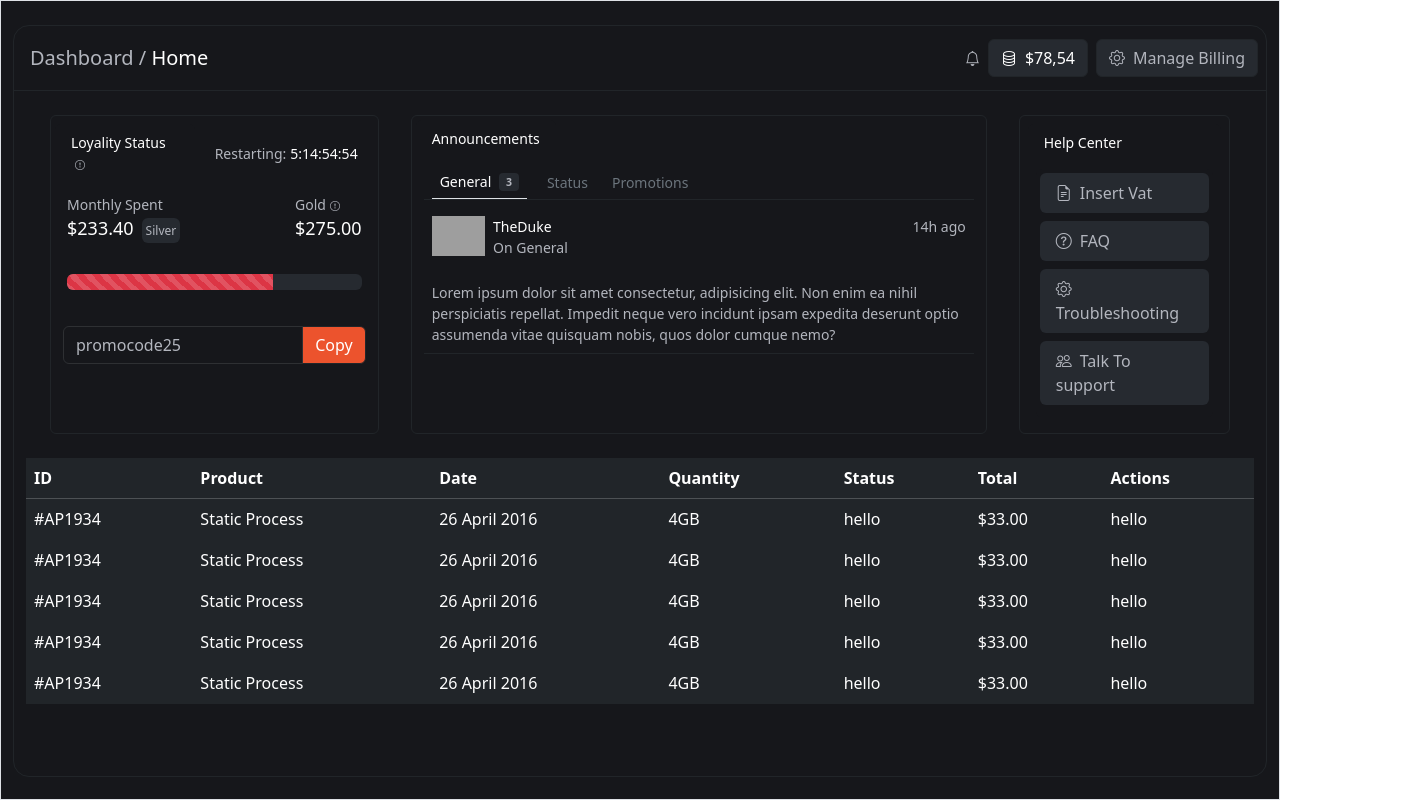
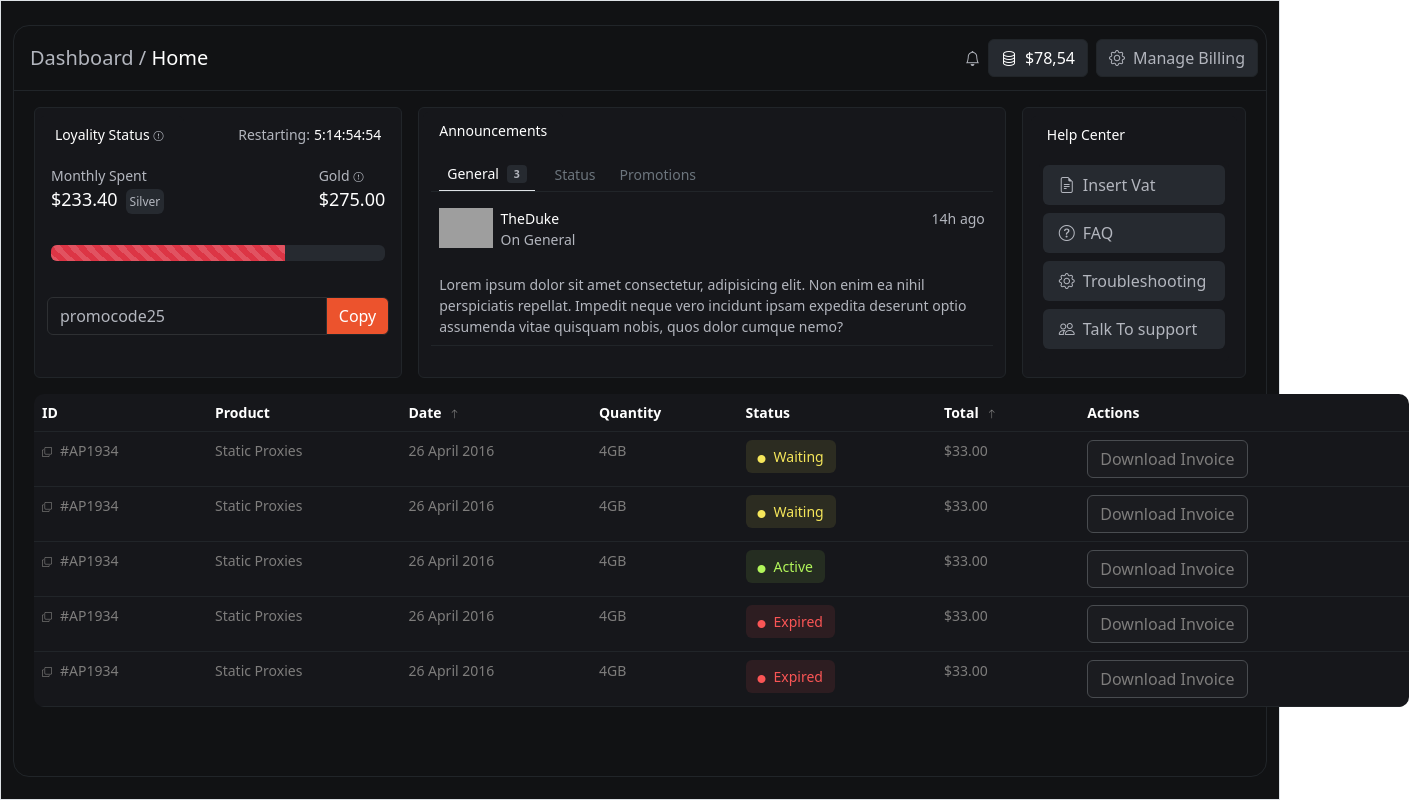
Before and after one commit to saurabhcodes25/DashView, a React (Create React App) app: page / in a window 1280 px wide. Shown: the whole page, 1409 px wide, since content can reach past the window. Built offline with nearby package versions, Linux system fonts and the light colour scheme; grey boxes are pictures that could not be loaded.

Commit message:
changes to products table

```diff
--- a/public/index.html
+++ b/public/index.html
@@ -26,7 +26,6 @@
     <title>Saurabh</title>
   </head>
   <body>
-    <noscript>You need to enable JavaScript to run this app.</noscript>
     <div id="root"></div>
     <!--
       This HTML file is a template.
--- a/src/components/lemonDashboard.jsx
+++ b/src/components/lemonDashboard.jsx
@@ -14,7 +14,7 @@ import {
 function Lemon() {
   return (
     <>
-      <Container fluid className="border bg-cards " style={{ height: "100vh" }}>
+      <Container fluid className="border bg-dark2" style={{ height: "100vh" }}>
         <Container
           fluid
           className="border border-dark mt-4 p-0 rounded-4"
@@ -45,12 +45,15 @@ function Lemon() {
             </div>
           </Container>
 
+          {/* card1 */}
           <Container fluid className="">
             <div
-              className="d-flex text-white p-2 justify-content-between"
+              className="d-flex text-white align-content-start justify-content-between "
               style={{ fontSize: 14 }}
             >
-              <Card className="m-3  pt-2 p-1 bg-cards text-white border-dark ">
+              <Card className="mt-3 m-2  pt-2 p-1 bg-cards text-white border-dark "
+                style={{ width: "500px" }}
+              >
                 <div className="d-flex  align-items-center justify-content-between">
                   <Card.Header className="border-0">
                     Loyality Status
@@ -111,7 +114,10 @@ function Lemon() {
 
               {/* card2 */}
 
-              <Card className="m-3 p-1 bg-cards text-white border-dark w-50">
+              <Card
+                className="mt-3 m-2 p-1 bg-cards text-white border-dark"
+                style={{ width: "800px" }}
+              >
                 <div className="d-flex  align-items-center justify-content-between">
                   <Card.Header className="border-0">Announcements</Card.Header>
                 </div>
@@ -170,7 +176,10 @@ function Lemon() {
               </Card>
 
               {/* card3 */}
-              <Card className="m-3 p-2 bg-cards text-white border-dark">
+              <Card
+                className="mt-3 m-2 p-2 bg-cards text-white border-dark"
+                style={{ width: "300px" }}
+              >
                 <Card.Header className="border-0" style={{ fontSize: 14 }}>
                   Help Center
                 </Card.Header>
@@ -198,68 +207,146 @@ function Lemon() {
                 </ListGroup>
               </Card>
             </div>
-            <div>
-              <Table className="p-2  table-dark text-white">
-                <thead className="">
+
+              <Table
+                className="pt-3 m-2 p-2 ts-4 table-info border-dark justify-items-center"
+                style={{ width: "1375px",borderRadius:"10px",overflow:"hidden",WebkitTextFillColor:"white",fontSize:14  }}
+              >
+                <thead className=" text-white fw-light">
                   <tr className="">
-                    <th>ID</th>
+                    <th  className="">ID</th>
                     <th>Product</th>
-                    <th>Date</th>
+                    <th>
+                      Date
+                      <i class="bi bi-arrow-up p-2 " style={{WebkitTextFillColor:"grey",fontSize:"10px"}}></i>
+                    </th>
                     <th>Quantity</th>
                     <th>Status</th>
-                    <th>Total</th>
+                    <th>
+                      Total
+                      <i class="bi bi-arrow-up p-2" style={{WebkitTextFillColor:"grey",fontSize:"10px"}}></i>
+                    </th>
                     <th>Actions</th>
                   </tr>
                 </thead>
-                <tbody className="border-bottom border-dark">
-                  <tr>
-                    <td>#AP1934</td>
-                    <td>Static Process</td>
+                <tbody className="text-grey" style={{WebkitTextFillColor:"#7E7D7C"}}>
+                  <tr className="border-bottom border-dark">
+                    <td>
+                      <i
+                        class="bi bi-copy pe-2"
+                        style={{ fontSize: "10px" }}
+                      ></i>
+                      #AP1934
+                    </td>
+                    <td>Static Proxies</td>
                     <td>26 April 2016</td>
                     <td>4GB</td>
-                    <td>hello</td>
+                    <td><Button className=" border-0 text-red2" style={{backgroundColor:'#2C2C21',WebkitTextFillColor:'#F5E65A',fontSize:14}}>
+                    <i class="bi bi-circle-fill me-2" style={{fontSize:"8px"}}></i>
+
+                        Waiting
+                      </Button></td>
                     <td>$33.00</td>
-                    <td>hello</td>
+                    <td>
+                      <Button className="bg-cards border-gray3 text-grey button-bg">
+                        Download Invoice
+                      </Button>
+                    </td>
                   </tr>
-                  <tr>
-                    <td>#AP1934</td>
-                    <td>Static Process</td>
+                  <tr className="border-bottom border-dark">
+                    <td>
+                      <i
+                        class="bi bi-copy pe-2"
+                        style={{ fontSize: "10px" }}
+                      ></i>
+                      #AP1934
+                    </td>
+                    <td>Static Proxies</td>
                     <td>26 April 2016</td>
                     <td>4GB</td>
-                    <td>hello</td>
+                    <td><Button className=" border-0 " style={{backgroundColor:'#2C2C21',WebkitTextFillColor:'#F5E65A',fontSize:14}}>
+                    <i class="bi bi-circle-fill me-2" style={{fontSize:"8px"}}></i>
+
+                        Waiting
+                      </Button></td>
                     <td>$33.00</td>
-                    <td>hello</td>
+                    <td>
+                      <Button className="bg-cards border-gray3 text-grey button-bg">
+                        Download Invoice
+                      </Button>
+                    </td>
                   </tr>
-                  <tr>
-                    <td>#AP1934</td>
-                    <td>Static Process</td>
+                  <tr className="border-bottom border-dark">
+                    <td>
+                      <i
+                        class="bi bi-copy pe-2"
+                        style={{ fontSize: "10px" }}
+                      ></i>
+                      #AP1934
+                    </td>
+                    <td>Static Proxies</td>
                     <td>26 April 2016</td>
                     <td>4GB</td>
-                    <td>hello</td>
+                    <td><Button className=" border-0 text-red2" style={{backgroundColor:'#252D21',WebkitTextFillColor:'#B1F55A',fontSize:14}}>
+                    <i class="bi bi-circle-fill me-2" style={{fontSize:"8px"}}></i>
+
+                        Active
+                      </Button></td>
                     <td>$33.00</td>
-                    <td>hello</td>
+                    <td>
+                      <Button className="bg-cards border-gray3 text-grey button-bg">
+                        Download Invoice
+                      </Button>
+                    </td>
                   </tr>
-                  <tr>
-                    <td>#AP1934</td>
-                    <td>Static Process</td>
+                  <tr className="border-bottom border-dark">
+                    <td>
+                      <i
+                        class="bi bi-copy pe-2"
+                        style={{ fontSize: "10px" }}
+                      ></i>
+                      #AP1934
+                    </td>
+                    <td>Static Proxies</td>
                     <td>26 April 2016</td>
                     <td>4GB</td>
-                    <td>hello</td>
+                    <td>
+                    <Button className=" border-0 text-red2" style={{backgroundColor:'#2D1D21',WebkitTextFillColor:'#FA5555',fontSize:14}}>
+                    <i class="bi bi-circle-fill me-2" style={{fontSize:"8px"}}></i>
+                        Expired
+                      </Button>
+                    </td>
                     <td>$33.00</td>
-                    <td>hello</td>
+                    <td>
+                      <Button className="bg-cards border-gray3 text-grey button-bg">
+                        Download Invoice
+                      </Button>
+                    </td>
                   </tr>
-                  <tr>
-                    <td>#AP1934</td>
-                    <td>Static Process</td>
+                  <tr className="border-bottom border-dark">
+                    <td>
+                      <i
+                        class="bi bi-copy pe-2"
+                        style={{ fontSize: "10px" }}
+                      ></i>
+                      #AP1934
+                    </td>
+                    <td>Static Proxies</td>
                     <td>26 April 2016</td>
                     <td>4GB</td>
-                    <td>hello</td>
+                    <td><Button className=" border-0"style={{backgroundColor:'#2D1D21',WebkitTextFillColor:'#FA5555',fontSize:14}} >
+                    <i class="bi bi-circle-fill me-2" style={{fontSize:"8px"}}></i>
+                        Expired
+                      </Button></td>
                     <td>$33.00</td>
-                    <td>hello</td>
+                    <td>
+                      <Button className="bg-cards border-gray3 text-grey button-bg">
+                        Download Invoice
+                      </Button>
+                    </td>
                   </tr>
                 </tbody>
               </Table>
-            </div>
           </Container>
         </Container>
       </Container>
--- a/src/index.css
+++ b/src/index.css
@@ -9,6 +9,9 @@ body {
 code {
   font-family: source-code-pro, Menlo, Monaco, Consolas, 'Courier New',
     monospace;
+}
+.text-button1{
+ color:red ;
 }
 .text-grey{
   color: #b3b6be !important;
@@ -33,4 +36,12 @@ background-color: #16171B !important;
 }
 .form-control::placeholder {
   color: #b3b6be !important;
+
 }
+
+.table-info{
+  --bs-table-bg:#16171B  !important;
+}
+.button-bg{
+  background-color: #1B1C20 !important ;
+}
```
Also changed, not shown: src/App.js (+5 -5 lines).
